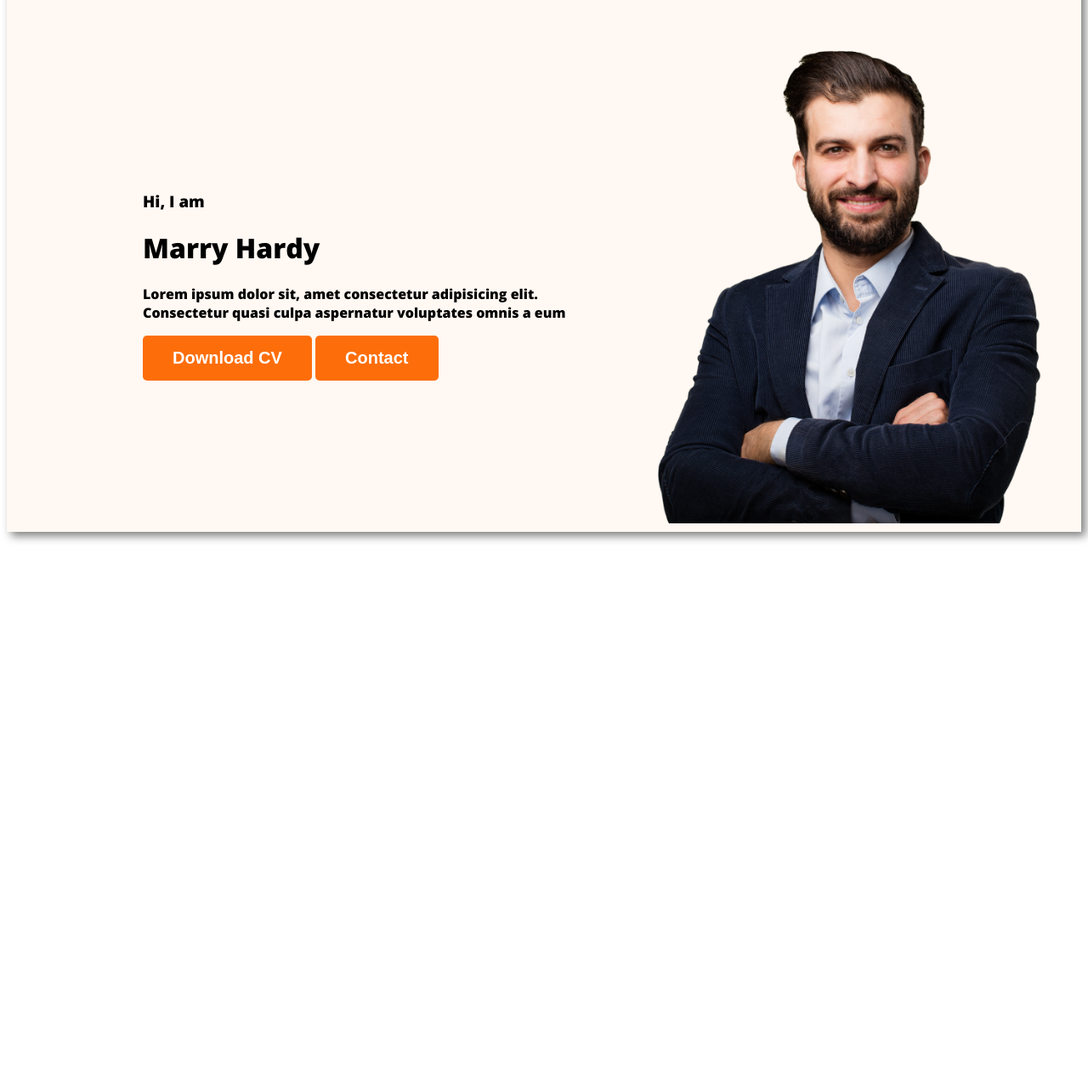
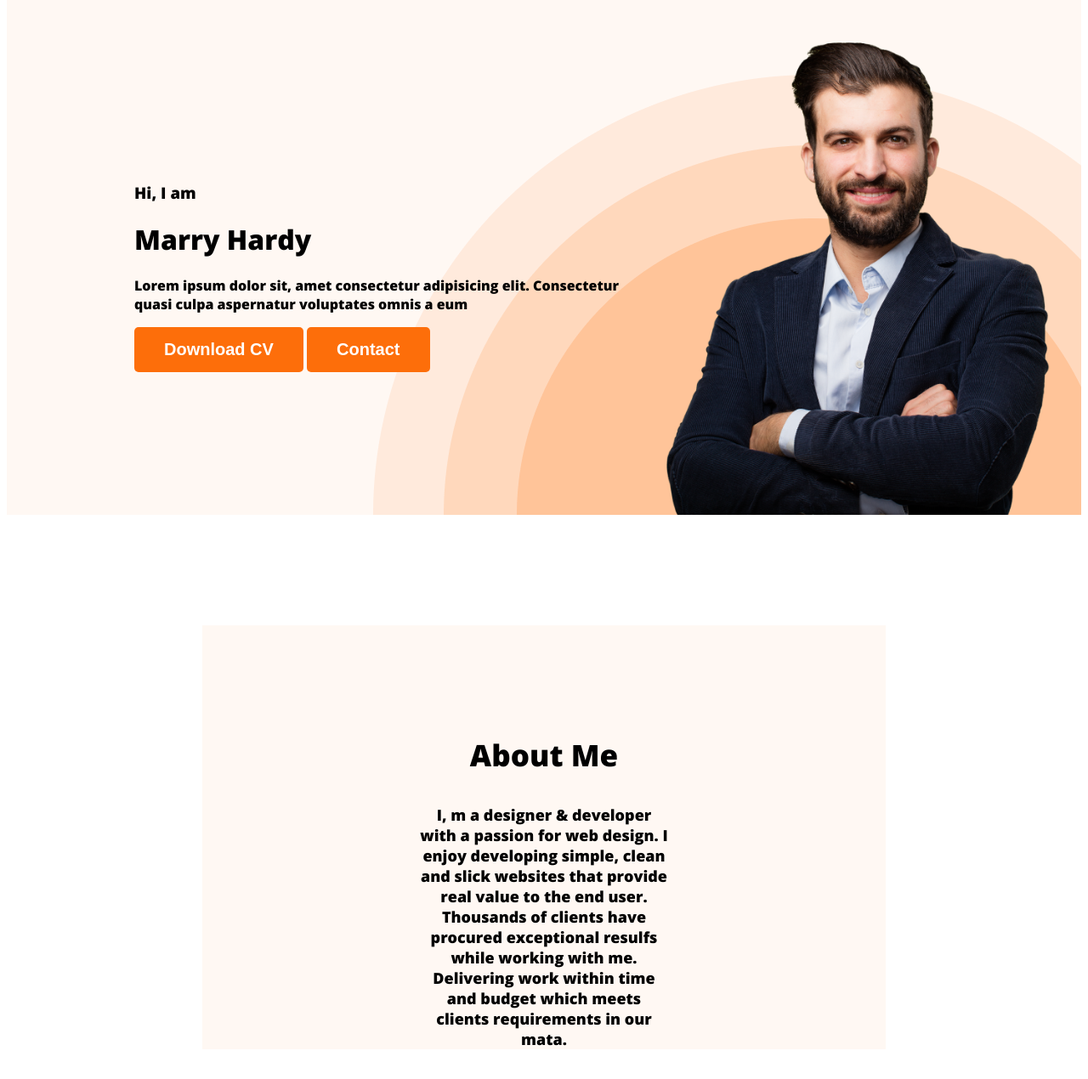
Before and after one commit to sour0v1/my-first-portfolio-website, a plain HTML site: page index.html in a window 1280 px wide. Shown: the part 162-1432 px from the top of the page at 85% size. Before the commit the page ends 818 px from the top, so only its background shows below. Drawn offline with nearby package versions, Linux system fonts and the light colour scheme.

Commit message:
added new

```diff
--- a/index.html
+++ b/index.html
@@ -30,7 +30,14 @@
                 <button class="btn-primary">Contact</button>
             </div>
             <img src="images/hardy.png" alt="" width="500px">
+
         </div>
     </header>
+    <main>
+        <section class="about-section">
+            <h3 class="about-me">About Me</h3>
+            <p class="descript">I, m a designer & developer with a passion for web design. I enjoy developing simple, clean and slick websites that provide real value to the end user. Thousands of clients have procured exceptional resulfs while working with me. Delivering work within time and budget which meets clients requirements in our mata.</p>
+        </section>
+    </main>
 </body>
 </html>
--- a/portfolio.css
+++ b/portfolio.css
@@ -29,7 +29,7 @@ nav li{
 }
 nav a{
     text-decoration: none;
-    color: #474747s;
+    color: #474747;
 }
 .btn-primary{
     background-color: #FD6E0A;
@@ -43,11 +43,35 @@ nav a{
 /*header related*/
 .header{
     background-color: #FFF8F3;
-    box-shadow: 5px 5px 10px gray;
+
+    background-image: url(images/header_bg.png);
+    background-repeat: no-repeat;
+    background-position: bottom right;
+
+
 }
 .banner{
-    margin: 30px 30px 30px 150px;
-    padding: 10px;
+    padding: 30px 30px 0px 150px;
     display: flex;
     align-items: center;
 }
+/*About me related*/
+.about-section{
+    background-color: #FFF8F3;
+    margin: 130px 230px;
+
+}
+.about-me{
+    font-size: 35px;
+    font-weight: 700;
+    text-align: center;
+    padding-top: 129px;
+
+}
+.descript{
+    font-size: 18px;
+    font-weight: 400px;
+    border-radius: 10px;
+    text-align: center;
+    padding: 0px 256px;
+}
```
Also changed, not shown: images/developer.png (added), images/header_bg.png (added).
